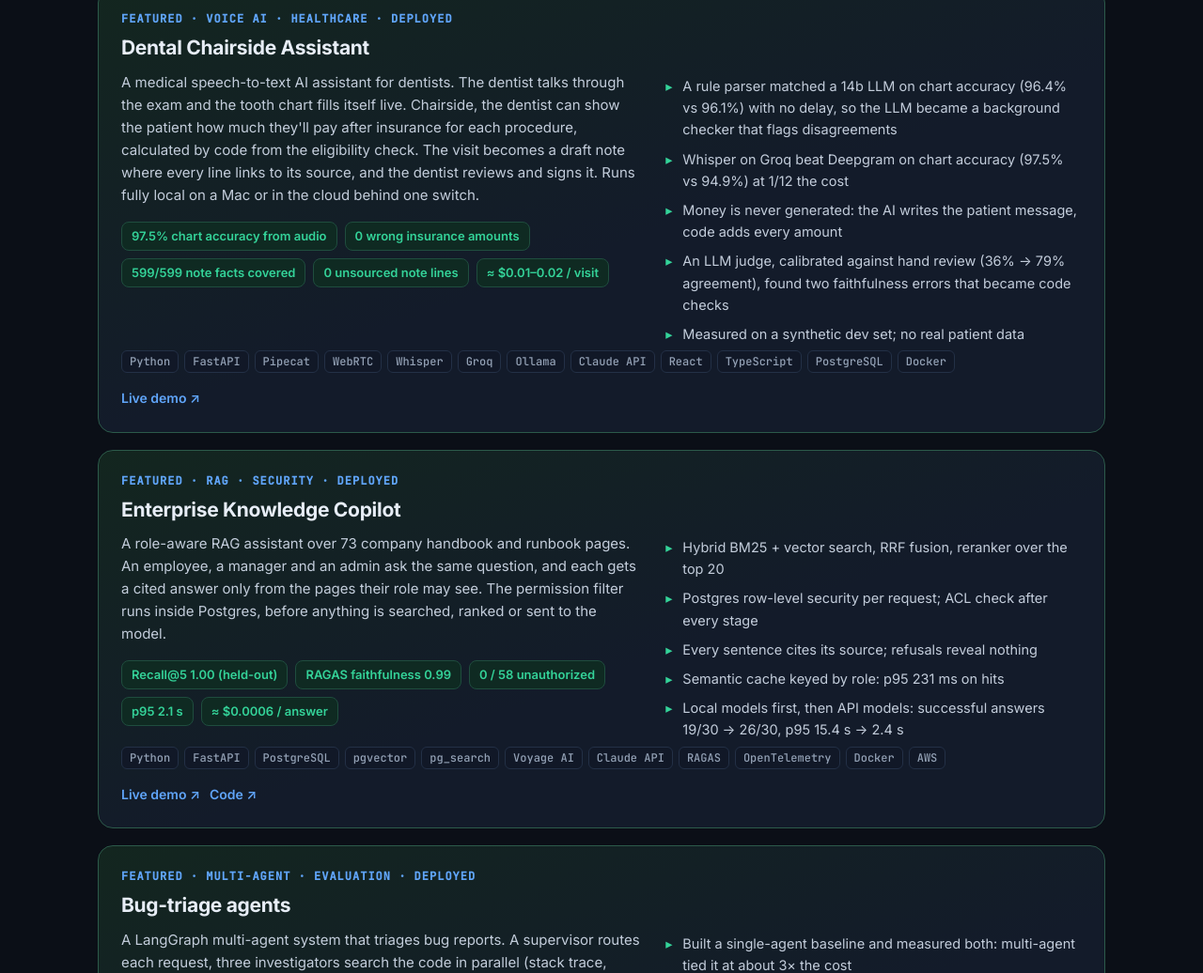
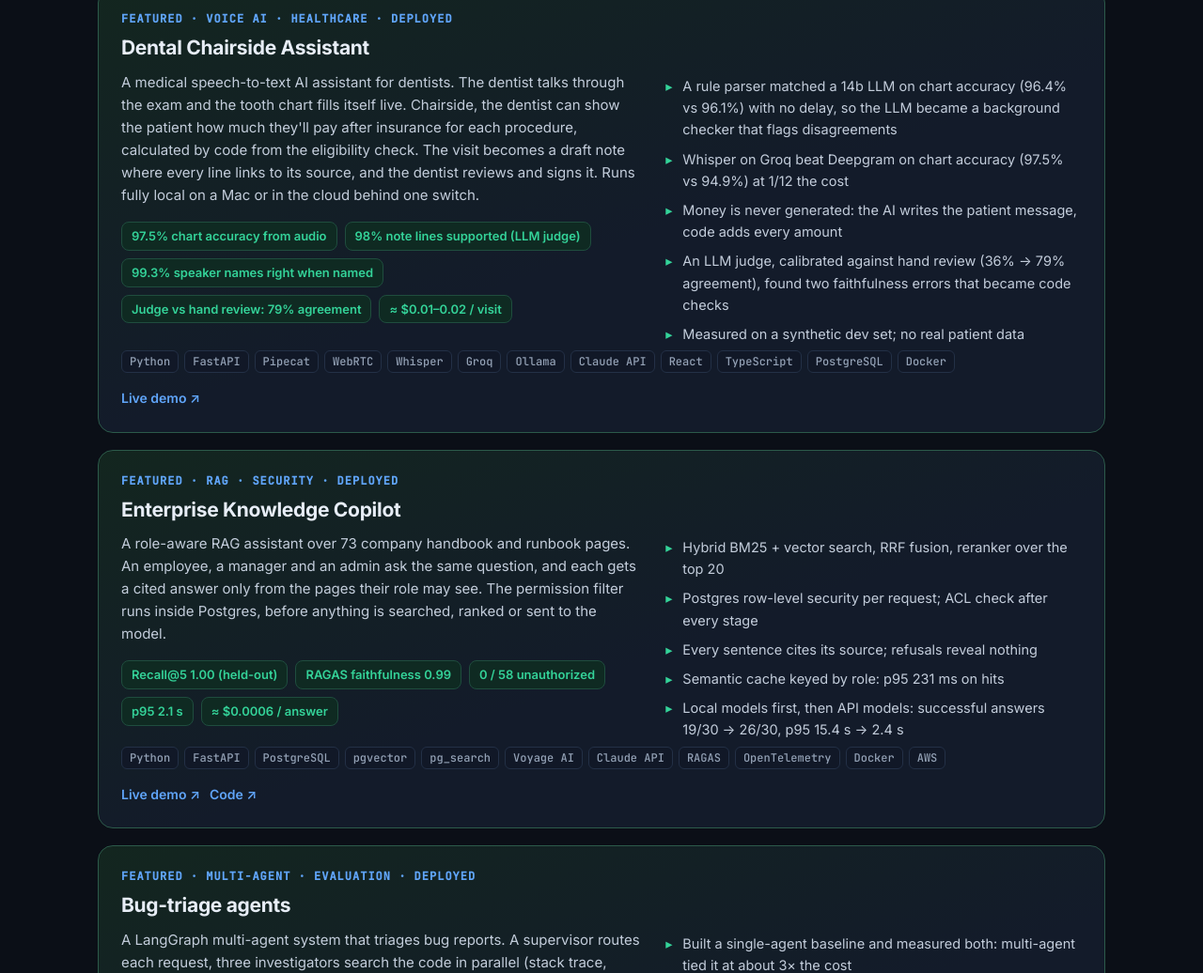
Before and after one commit to jnpallav-jain/jnpallav-jain.github.io, a plain HTML site: page index.html in a window 1280 px wide. Shown: the part 1605-2641 px from the top of the page at 94% size. Drawn offline with Linux system fonts and the light colour scheme.

Commit message:
Portfolio: dental card metrics

```diff
--- a/index.html
+++ b/index.html
@@ -222,9 +222,9 @@
             <p>A medical speech-to-text AI assistant for dentists. The dentist talks through the exam and the tooth chart fills itself live. Chairside, the dentist can show the patient how much they'll pay after insurance for each procedure, calculated by code from the eligibility check. The visit becomes a draft note where every line links to its source, and the dentist reviews and signs it. Runs fully local on a Mac or in the cloud behind one switch.</p>
             <div class="chips">
               <span class="chip">97.5% chart accuracy from audio</span>
-              <span class="chip">0 wrong insurance amounts</span>
-              <span class="chip">599/599 note facts covered</span>
-              <span class="chip">0 unsourced note lines</span>
+              <span class="chip">98% note lines supported (LLM judge)</span>
+              <span class="chip">99.3% speaker names right when named</span>
+              <span class="chip">Judge vs hand review: 79% agreement</span>
               <span class="chip">≈ $0.01–0.02 / visit</span>
             </div>
           </div>
```
